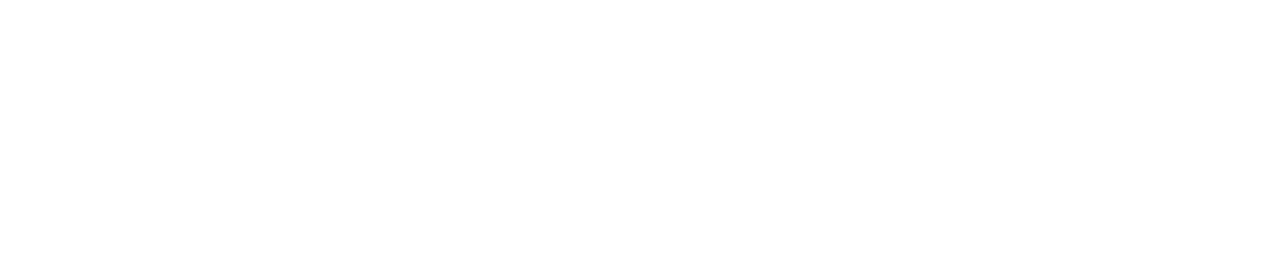
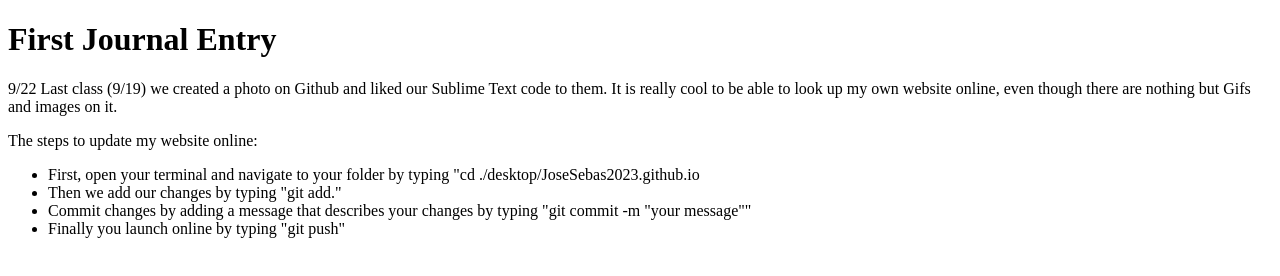
Before and after one commit to JoseSebas2023/JoseSebas2023.github.io, a plain HTML site: page journal.html in a window 1280 px wide. Drawn offline with Linux system fonts and the light colour scheme.

Commit message:
Putting my first journal entry on Github

```diff
--- a/journal.html
+++ b/journal.html
@@ -3,9 +3,42 @@
 <head>
 	<meta charset="utf-8">
 	<meta name="viewport" content="width=device-width, initial-scale=1">
-	<title></title>
+
+<link rel="preconnect" href="https://fonts.googleapis.com">
+<link rel="preconnect" href="https://fonts.gstatic.com" crossorigin>
+<link href="https://fonts.googleapis.com/css2?family=Ubuntu&display=swap" rel="stylesheet">
+
+	<style type="text/css">
+
+
+
+
+	</style>
 </head>
+
+
 <body>
 
+
+	<div class="entry" id=entry1>
+
+
+
+		<h1>First Journal Entry</h1>
+
+		<p> 9/22 Last class (9/19) we created a photo on Github and liked our Sublime Text code to them. It is really cool to be able to look up my own website online, even though there are nothing but Gifs and images on it. </p>
+		<p> The steps to update my website online: </p>
+
+		<ul>
+
+			<li> First, open your terminal and navigate to your folder by typing "cd ./desktop/JoseSebas2023.github.io</li>
+			<li> Then we add our changes by typing "git add."</li>
+			<li> Commit changes by adding a message that describes your changes by typing "git commit -m "your message""</li>
+			<li> Finally you launch online by typing "git push"</li>
+		</ul>
+
+	</div>
+
+	<!-- end of first entry -->
 </body>
 </html>
```
Also changed, not shown: index.html (+4 -0 lines).
